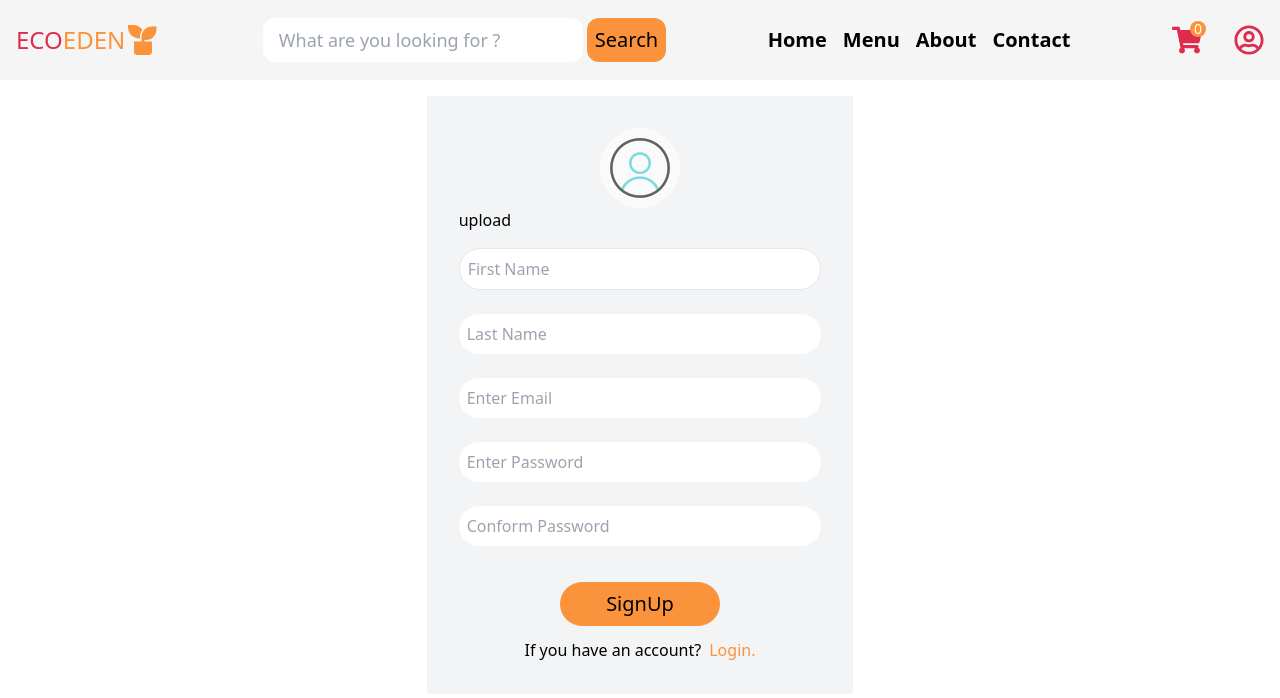
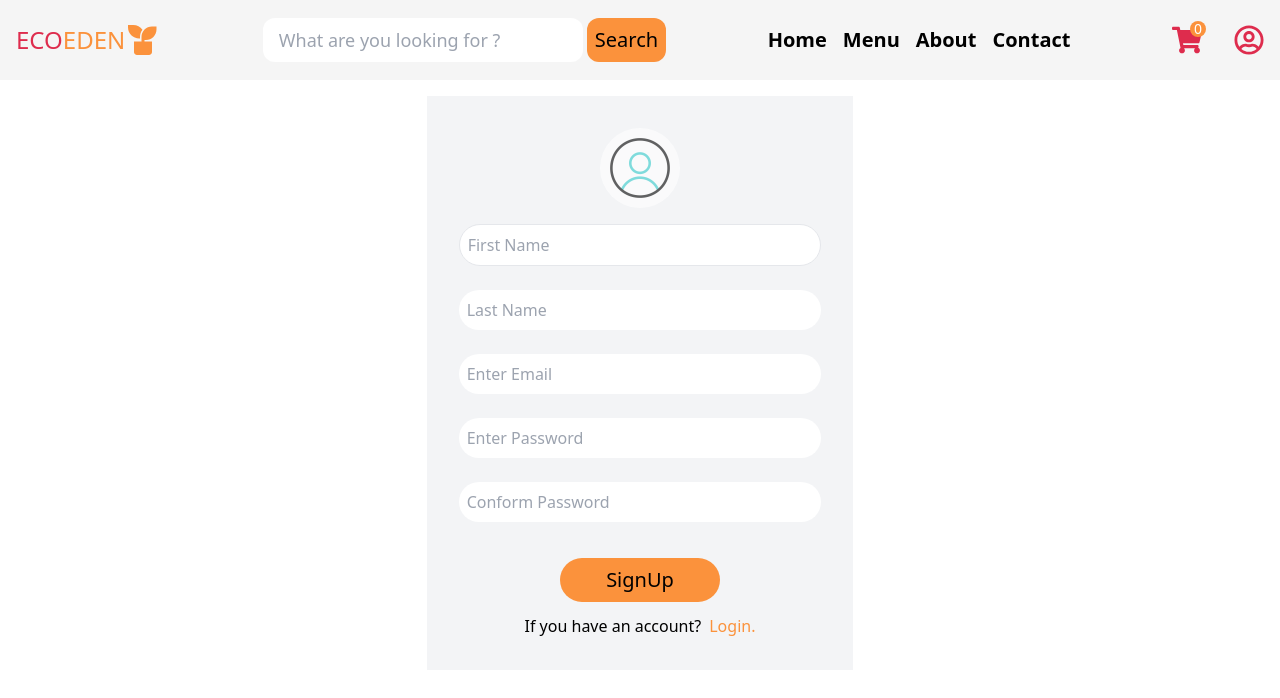
Before and after one commit to EcoEden/Nursery-Administration-Website, a React (Vite) app: page /signup in a window 1280 px wide. Shown: the top 698 px of the page. Built offline with nearby package versions, Linux system fonts and the light colour scheme.

Commit message:
Some Changes

```diff
--- a/src/Componants/Signup.jsx
+++ b/src/Componants/Signup.jsx
@@ -98,10 +98,7 @@ const Signup = () => {
       <div className="w-1/3 min-h-[500px] p-8 mx-auto mt-4  bg-gray-100">
         <div className="mb-4">
           <img src="\All_Icons\profile.gif" alt="" className=' mx-auto rounded-full overflow-hidden bg-blend-multiply opacity-60 w-20 h-20 mx-' />
-          <div className="">
-            <p>upload</p>
 
-          </div>
         </div>
         <form onSubmit={handleSubmit}>
           <div className="gap-6 flex flex-col mx-auto">
```
Also changed, not shown: 1 other file (tests, documents, lock files or other folders).
